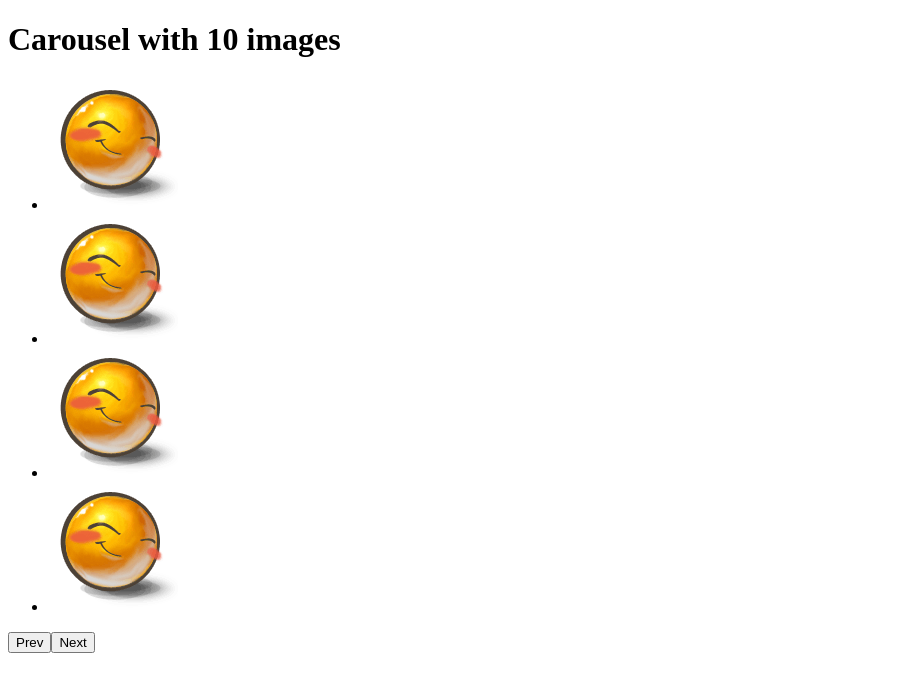
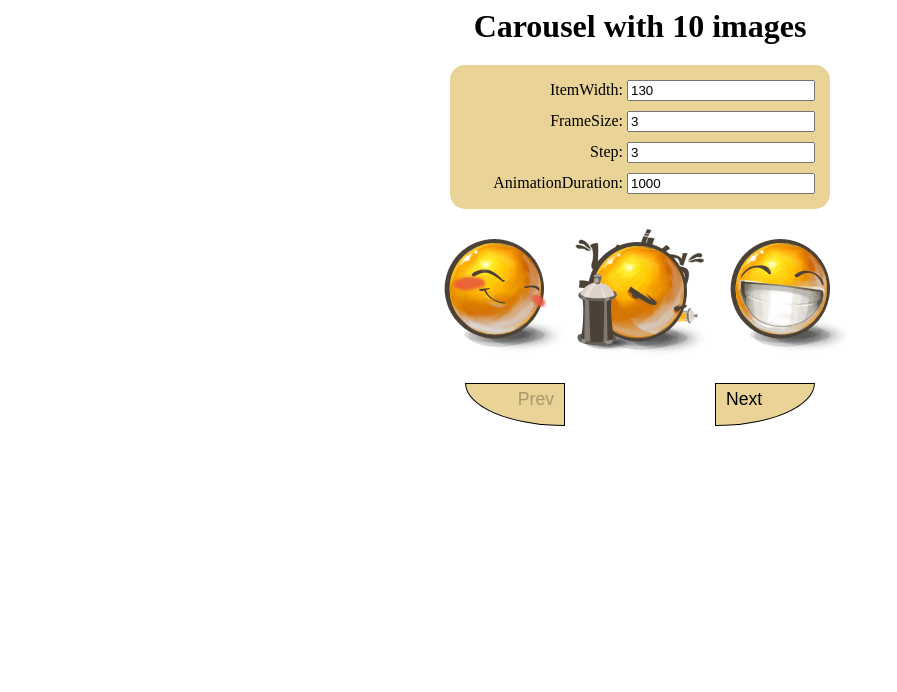
Before and after one commit to mate-academy/react_carousel, a React (Create React App) app: page / in a window 1280 px wide. Shown: the top 692 px of the page, without its empty margins (0-897 px from the left). Built offline with nearby package versions, Linux system fonts and the light colour scheme; the HTML template or start-up script is replaced by a standard one.

Commit message:
carousel was created

```diff
--- a/src/App.scss
+++ b/src/App.scss
@@ -1 +1,26 @@
-// style go here
+h1 {
+  margin: 0;
+}
+
+.App {
+  display: flex;
+  flex-direction: column;
+  align-items: center;
+  gap: 20px;
+
+  &__parameters {
+    display: flex;
+    flex-direction: column;
+    align-items: end;
+    gap: 10px;
+    width: 350px;
+    padding: 15px;
+
+    background-color: #e9d396;
+    border-radius: 15px;
+  }
+
+  &__input {
+    width: 180px;
+  }
+}
--- a/src/App.tsx
+++ b/src/App.tsx
@@ -1,9 +1,13 @@
 import React from 'react';
 import './App.scss';
-import Carousel from './components/Carousel';
+import { Carousel } from './components/Carousel';
 
 interface State {
   images: string[];
+  itemWidth: number,
+  frameSize: number,
+  step: number,
+  animationDuration: number,
 }
 
 class App extends React.Component<{}, State> {
@@ -20,17 +24,113 @@ class App extends React.Component<{}, State> {
       './img/9.png',
       './img/10.png',
     ],
+    itemWidth: 130,
+    frameSize: 3,
+    step: 3,
+    animationDuration: 1000,
   };
 
+  handleChangeItemWidth = (event: React.ChangeEvent<HTMLInputElement>) => (
+    this.setState({
+      itemWidth: +event.target.value,
+    })
+  );
+
+  handleChangeFrameSize = (event: React.ChangeEvent<HTMLInputElement>) => (
+    this.setState({
+      frameSize: +event.target.value,
+    })
+  );
+
+  handleChangeStepValue = (event: React.ChangeEvent<HTMLInputElement>) => (
+    this.setState({
+      step: +event.target.value,
+    })
+  );
+
+  handleChangeAnimDuration = (event: React.ChangeEvent<HTMLInputElement>) => (
+    this.setState({
+      animationDuration: +event.target.value,
+    })
+  );
+
   render() {
-    const { images } = this.state;
+    const {
+      images,
+      itemWidth,
+      frameSize,
+      step,
+      animationDuration,
+    } = this.state;
 
     return (
       <div className="App">
         {/* eslint-disable-next-line */}
-        <h1>Carousel with {images.length} images</h1>
+        <h1 data-cy="title">Carousel with {images.length} images</h1>
 
-        <Carousel />
+        <form action="#" className="App__parameters">
+          <label htmlFor="itemId">
+            {'ItemWidth: '}
+            <input
+              id="itemId"
+              type="number"
+              name="itemWidth"
+              className="App__input"
+              min="1"
+              defaultValue={itemWidth}
+              onChange={this.handleChangeItemWidth}
+            />
+          </label>
+
+          <label htmlFor="frameId">
+            {'FrameSize: '}
+            <input
+              id="frameId"
+              type="number"
+              name="frameSize"
+              className="App__input"
+              min="1"
+              max="10"
+              defaultValue={frameSize}
+              onChange={this.handleChangeFrameSize}
+            />
+          </label>
+
+          <label htmlFor="stepId">
+            {'Step: '}
+            <input
+              id="stepId"
+              type="number"
+              name="step"
+              className="App__input"
+              min="1"
+              max="10"
+              defaultValue={step}
+              onChange={this.handleChangeStepValue}
+            />
+          </label>
+
+          <label>
+            {'AnimationDuration: '}
+            <input
+              type="number"
+              name="animationDuration"
+              className="App__input"
+              min="1"
+              max="10000"
+              defaultValue={animationDuration}
+              onChange={this.handleChangeAnimDuration}
+            />
+          </label>
+        </form>
+
+        <Carousel
+          images={images}
+          itemSize={itemWidth}
+          frameSize={frameSize}
+          step={step}
+          animationDuration={animationDuration}
+        />
       </div>
     );
   }
--- a/src/components/Carousel.scss
+++ b/src/components/Carousel.scss
@@ -1 +1,47 @@
-// style go here
+.Carousel {
+  overflow: hidden;
+
+  &__wrapper {
+    position: relative;
+
+    display: flex;
+    margin: 0;
+    padding: 0;
+
+    list-style: none;
+  }
+
+  &__buttons-container {
+    width: 350px;
+    display: flex;
+    justify-content: space-between;
+  }
+
+  &__button {
+    display: flex;
+    padding: 5px 10px 15px;
+    width: 100px;
+
+    font-size: 1.1em;
+
+    background-color: #e9d396;
+    border: 1px solid black;
+
+    cursor: pointer;
+    transition: background-color 0.3s, transform 0.3s;
+
+    &:hover {
+      background-color: #e9c051;
+      transform: scale(1.1);
+    }
+
+    &--prev {
+      border-bottom-left-radius: 100%;
+      justify-content: end;
+    }
+
+    &--next {
+      border-bottom-right-radius: 100%;
+    }
+  }
+}
--- a/src/components/Carousel.tsx
+++ b/src/components/Carousel.tsx
@@ -1,18 +1,116 @@
-import React from 'react';
+import { Component } from 'react';
 import './Carousel.scss';
 
-const Carousel: React.FC = () => (
-  <div className="Carousel">
-    <ul className="Carousel__list">
-      <li><img src="./img/1.png" alt="1" /></li>
-      <li><img src="./img/1.png" alt="2" /></li>
-      <li><img src="./img/1.png" alt="3" /></li>
-      <li><img src="./img/1.png" alt="4" /></li>
-    </ul>
+type Props = {
+  images: string[];
+  itemSize: number;
+  frameSize: number;
+  step: number;
+  animationDuration: number;
+};
 
-    <button type="button">Prev</button>
-    <button type="button">Next</button>
-  </div>
-);
+type State = {
+  transform: string,
+};
 
-export default Carousel;
+export class Carousel extends Component<Props, State> {
+  state: Readonly<State> = {
+    transform: 'translateX(0px)',
+  };
+
+  render() {
+    const {
+      images,
+      itemSize,
+      frameSize,
+      step,
+      animationDuration,
+    } = this.props;
+
+    const { transform } = this.state;
+
+    const gapMultiplier = 0.1;
+    const itemsGap = itemSize * gapMultiplier;
+    const totalVisibleGap = (frameSize - 1) * itemsGap;
+    const scrollGap = step * itemsGap;
+
+    const carouselWidth = itemSize * frameSize + totalVisibleGap;
+    const currentPosition = +transform.slice(transform.indexOf('(') + 1, -3);
+    const scrollValue = step * itemSize + scrollGap;
+
+    const lastRightPosition = (
+      itemSize * (images.length - frameSize) * (-1 - gapMultiplier)
+    );
+    const lastLeftPosition = 0;
+
+    return (
+      <>
+        <div
+          className="Carousel"
+          style={{ width: `${carouselWidth}px` }}
+        >
+          <ul
+            className="Carousel__wrapper"
+            style={{
+              transform: `${transform}`,
+              transition: `transform ${animationDuration}ms`,
+              gap: `${itemsGap}px`,
+            }}
+          >
+            {images.map(image => {
+              const imageId = image.slice(
+                image.lastIndexOf('/') + 1, image.lastIndexOf('.'),
+              );
+
+              return (
+                <li>
+                  <img
+                    className="Carousel__image"
+                    src={image}
+                    alt={imageId}
+                    key={imageId}
+                    height={itemSize}
+                    width={itemSize}
+                  />
+                </li>
+              );
+            })}
+          </ul>
+        </div>
+
+        <div className="Carousel__buttons-container">
+          <button
+            className="Carousel__button Carousel__button--prev"
+            type="button"
+            onClick={() => (
+              this.setState(
+                (currentPosition + scrollValue) > lastLeftPosition
+                  ? { transform: `translateX(${lastLeftPosition}px)` }
+                  : { transform: `translateX(${currentPosition + scrollValue}px)` },
+              )
+            )}
+            disabled={transform === `translateX(${lastLeftPosition}px)` || false}
+          >
+            Prev
+          </button>
+
+          <button
+            className="Carousel__button Carousel__button--next"
+            type="button"
+            data-cy="next"
+            onClick={() => (
+              this.setState(
+                (currentPosition - scrollValue) < lastRightPosition
+                  ? { transform: `translateX(${lastRightPosition}px)` }
+                  : { transform: `translateX(${currentPosition - scrollValue}px)` },
+              )
+            )}
+            disabled={transform === `translateX(${lastRightPosition}px)` || false}
+          >
+            Next
+          </button>
+        </div>
+      </>
+    );
+  }
+}
```
